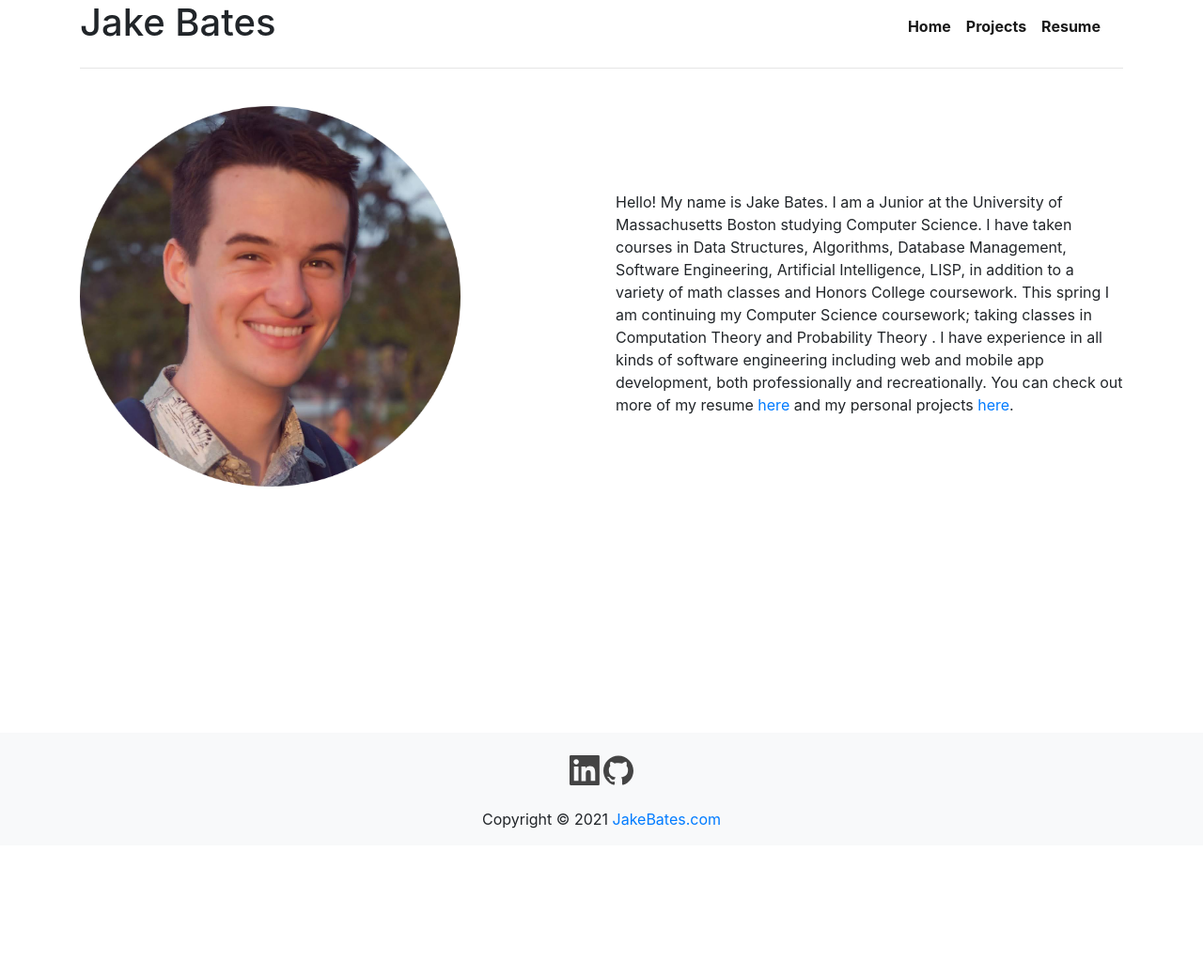
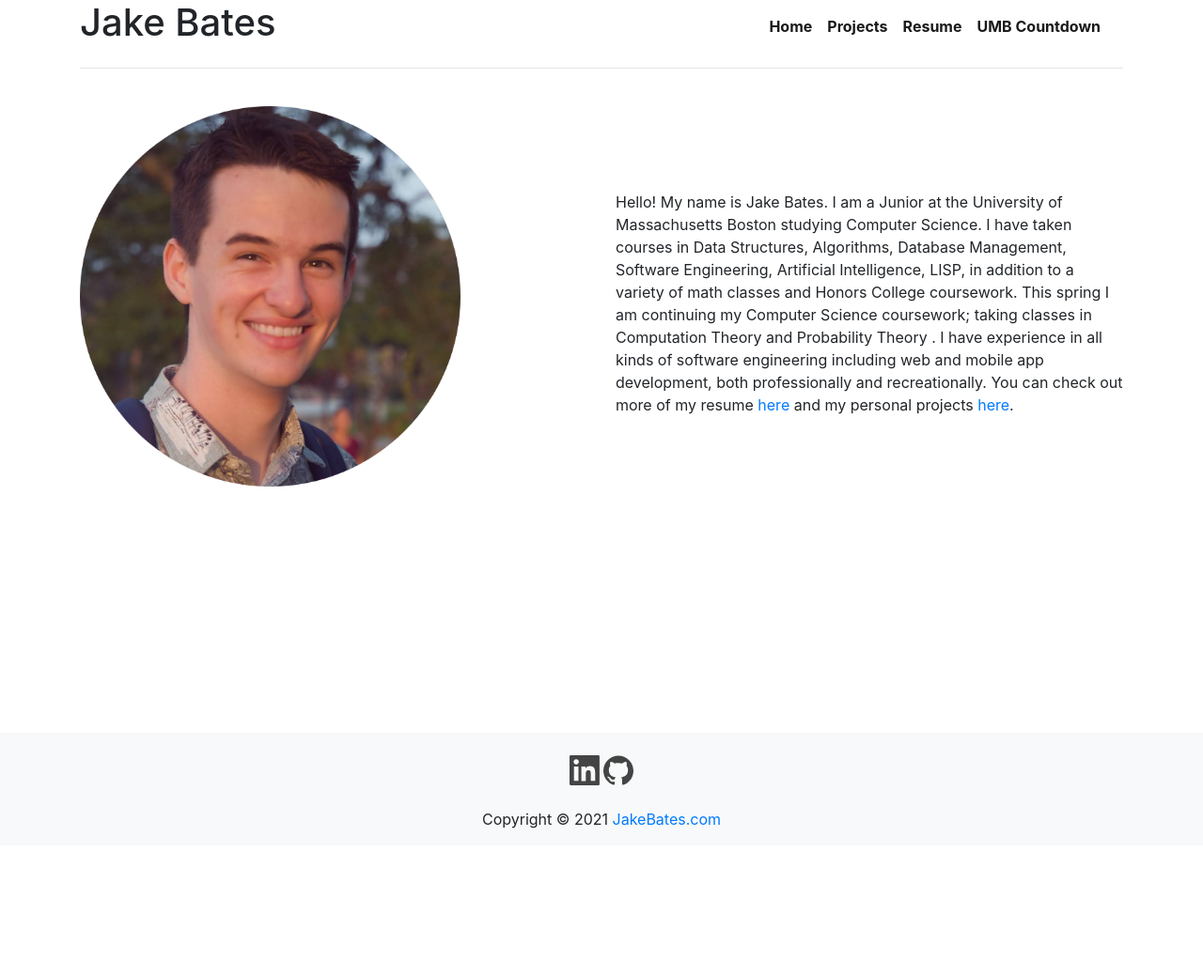
Before and after one commit to jpbates13/jpbates13.github.io, a Jekyll site: the page built from index.html, in a window 1280 px wide. Shown: the whole page at 94% size. Built offline with Jekyll 4.4.1, drawn with Linux system fonts in a browser that asks for light colours; nearby versions of some CDN libraries.

Commit message:
Update main-layout.html

```diff
--- a/_layouts/main-layout.html
+++ b/_layouts/main-layout.html
@@ -70,7 +70,9 @@
 								<li class="nav-item active">
 									<a class="nav-link" href="/assets/resume.pdf"><b>Resume</b></a>
 								</li>
-
+								<li class="nav-item active">
+									<a class="nav-link" href="/umb-countdown/countdown.html"><b>UMB Countdown</b></a>
+								</li>
 							</ul>
 						</div>
 					</nav>
```
